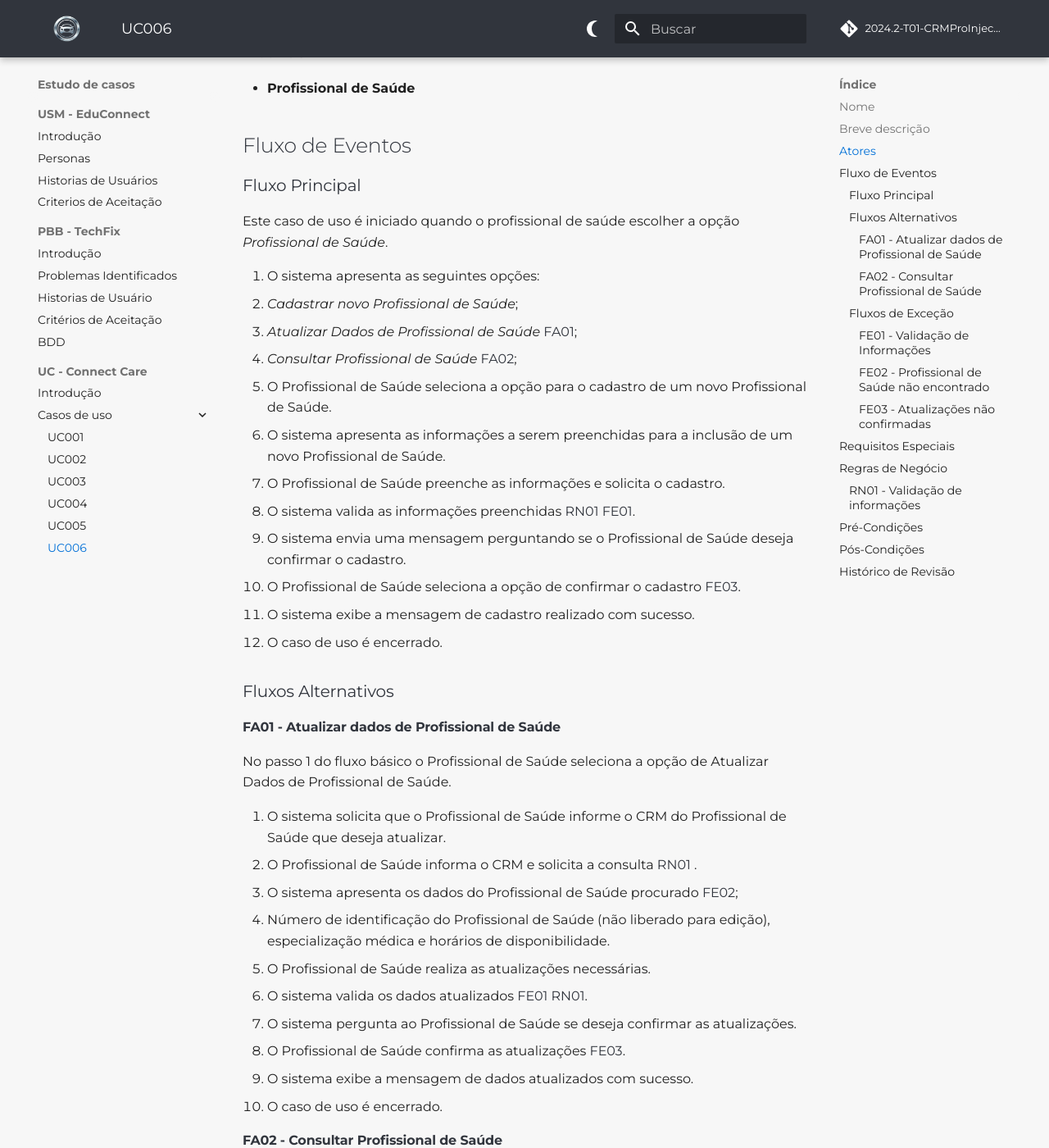
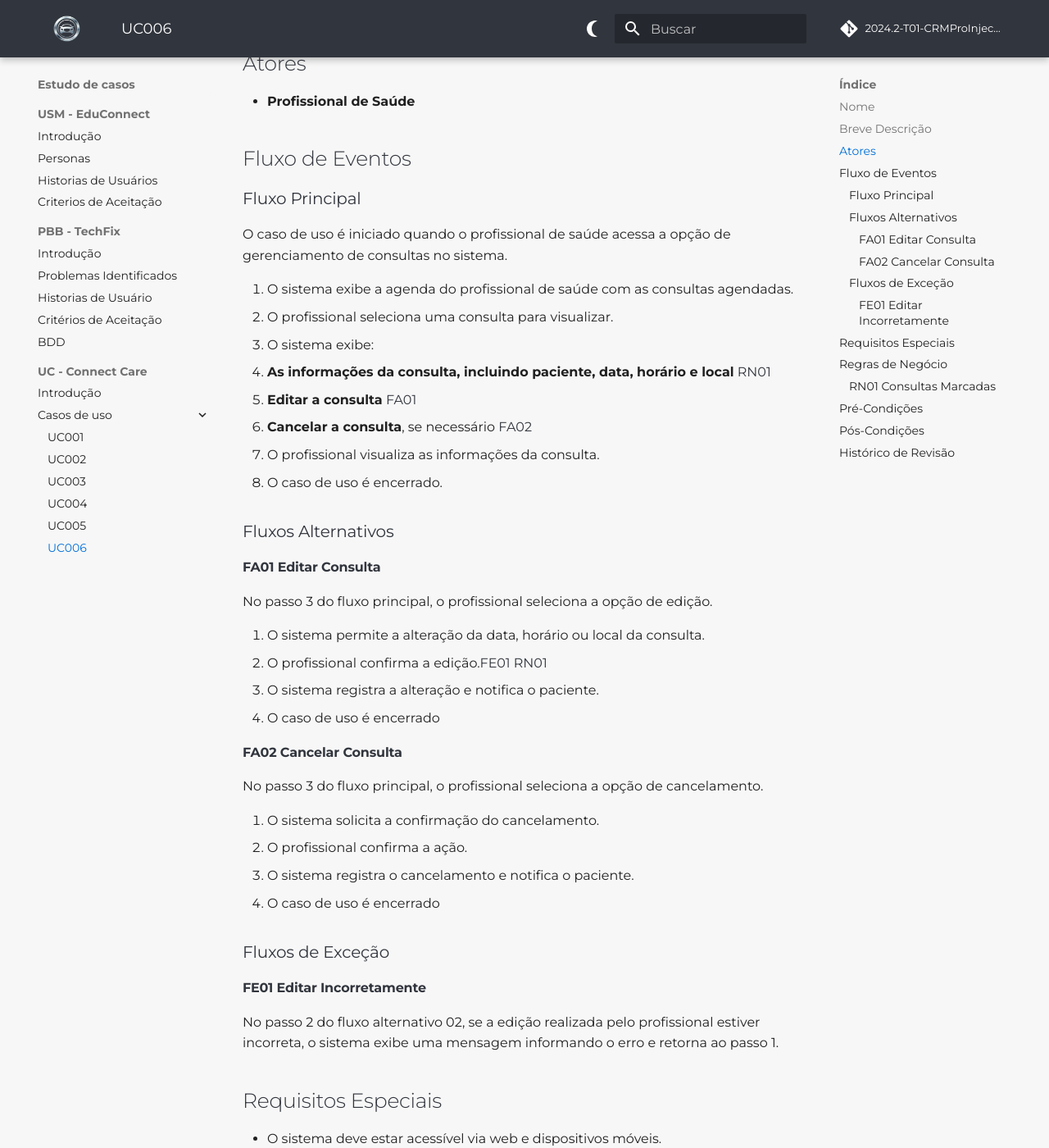
Before and after one commit to mdsreq-fga-unb/2024.2-T01-CRMProInjecao, an MkDocs documentation site: the page built from docs/estudo-de-caso-uc/caso-de-uso-06.md, in a window 1280 px wide and 1400 px high, scrolled down 516 px. Shown: the whole window at 82% size. Built offline with MkDocs 1.6.1 and Material for MkDocs 9.7.7, drawn with Linux system fonts in a browser that asks for light colours; comment, search, counter and statistics services are not loaded; the version menu is left out; some of the changed text lies outside the part shown.

Commit message:
Atualizando o caso de uso 06

```diff
--- a/docs/estudo-de-caso-uc/caso-de-uso-06.md
+++ b/docs/estudo-de-caso-uc/caso-de-uso-06.md
@@ -1,11 +1,10 @@
-
-# Caso de Uso 02: Gerar Atendimentos
+# Caso de Uso 06: Gerenciar Consultas Marcadas
 
 ## Nome
-Gerar Atendimentos de Saúde
+Gerenciar Consultas Marcadas
 
-## Breve descrição
-Este caso de uso permite ao profissional de saúde criar um perfil profissional para que sejam registradas suas especializações e horários de disponibilidade. Para isso, é possível que seja realizado o cadastro, consulta e alteração dos dados do profissional de saúde.
+## Breve Descrição
+Este caso de uso permite que o profissional de saúde visualize, edite e cancele consultas agendadas, garantindo um gerenciamento eficiente da agenda de atendimentos.
 
 ## Atores
 - **Profissional de Saúde**
@@ -13,96 +12,76 @@ Este caso de uso permite ao profissional de saúde criar um perfil profissional
 ## Fluxo de Eventos
 
 ### Fluxo Principal
-Este caso de uso é iniciado quando o profissional de saúde escolher a opção *Profissional de Saúde*.
+O caso de uso é iniciado quando o profissional de saúde acessa a opção de gerenciamento de consultas no sistema.
 
-1. O sistema apresenta as seguintes opções:
-- *Cadastrar novo Profissional de Saúde*;
-- *Atualizar Dados de Profissional de Saúde* [FA01](#fa01-atualizar-dados-de-profissional-de-saude);
-- *Consultar Profissional de Saúde* [FA02](#fa02-consultar-profissional-de-saude);
-
-2. O Profissional de Saúde seleciona a opção para o cadastro de um novo Profissional de Saúde.
-3. O sistema apresenta as informações a serem preenchidas para a inclusão de um novo Profissional de Saúde.
-4. O Profissional de Saúde preenche as informações e solicita o cadastro.
-5. O sistema valida as informações preenchidas [RN01](#rn01-validacao-de-informacoes) [FE01](#fe01-validacao-de-informacoes).
-6. O sistema envia uma mensagem perguntando se o Profissional de Saúde deseja confirmar o cadastro.
-7. O Profissional de Saúde seleciona a opção de confirmar o cadastro [FE03](#fe03-atualizacoes-nao-confirmadas).
-8. O sistema exibe a mensagem de cadastro realizado com sucesso.
-9. O caso de uso é encerrado.
+1. O sistema exibe a agenda do profissional de saúde com as consultas agendadas.
+2. O profissional seleciona uma consulta para visualizar.
+3. O sistema exibe:
+   - **As informações da consulta, incluindo paciente, data, horário e local** [RN01](#rn01-consultas-marcadas)
+   - **Editar a consulta** [FA01](#fa01-editar-consulta)
+   - **Cancelar a consulta**, se necessário [FA02](#fa02-cancelar-consulta)
+4. O profissional visualiza as informações da consulta.
+5. O caso de uso é encerrado.
 
 ### Fluxos Alternativos
 
-#### FA01 - Atualizar dados de Profissional de Saúde
+#### FA01 Editar Consulta
 
-No passo 1 do fluxo básico o Profissional de Saúde seleciona a opção de Atualizar Dados de Profissional de Saúde.
+No passo 3 do fluxo principal, o profissional seleciona a opção de edição.
 
-1. O sistema solicita que o Profissional de Saúde informe o CRM do Profissional de Saúde que deseja atualizar.
-2. O Profissional de Saúde informa o CRM e solicita a consulta [RN01](#rn01-validacao-de-informacoes) .
-3. O sistema apresenta os dados do Profissional de Saúde procurado [FE02](#fe02-profissional-de-saude-nao-encontrado);
-- Número de identificação do Profissional de Saúde (não liberado para edição), especialização médica e horários de disponibilidade.
-4. O Profissional de Saúde realiza as atualizações necessárias.
-5. O sistema valida os dados atualizados [FE01](#fe01-validacao-de-informacoes) [RN01](#rn01-validacao-de-informacoes).
-6. O sistema pergunta ao Profissional de Saúde se deseja confirmar as atualizações.
-7. O Profissional de Saúde confirma as atualizações [FE03](#fe03-atualizacoes-nao-confirmadas).
-8. O sistema exibe a mensagem de dados atualizados com sucesso.
-9. O caso de uso é encerrado.
+1. O sistema permite a alteração da data, horário ou local da consulta.
+2. O profissional confirma a edição.[FE01](#fe01-editar-incorretamente) [RN01](#rn01-consultas-marcadas)
+3. O sistema registra a alteração e notifica o paciente.
+4. O caso de uso é encerrado
 
-#### FA02 - Consultar Profissional de Saúde
+#### FA02 Cancelar Consulta
 
-No passo 1 do fluxo básico o Profissional de Saúde seleciona a opção de Consultar Profissional de Saúde.
+ No passo 3 do fluxo principal, o profissional seleciona a opção de cancelamento.
 
-1. O sistema solicita que o Profissional de Saúde informe o Número de identificação do Profissional de Saúde que deseja atualizar.
-2. O Profissional de Saúde informa o CRM e solicita a consulta [RN01](#rn01-validacao-de-informacoes) [FE01](#fe01-validacao-de-informacoes).
-3. O sistema apresenta os dados do Profissional de Saúde procurado [FE02](#fe02-profissional-de-saude-nao-encontrado);
-- Número de identificação do Profissional de Saúde (não liberado para edição), especialização médica e horários de disponibilidade.
-4. O sistema apresenta a opção de voltar.
-5. O Profissional de Saúde seleciona a opção de voltar.
-6. O caso de uso é encerrado.
+2. O sistema solicita a confirmação do cancelamento.
+3. O profissional confirma a ação.
+4. O sistema registra o cancelamento e notifica o paciente.
+5. O caso de uso é encerrado
 
 ### Fluxos de Exceção
 
-#### FE01 - Validação de Informações
+#### FE01 Editar Incorretamente
 
-Nos passos 5 do Fluxo Principal, 5 do FA01 ou 2 do FA02 o sistema verifica que uma ou mais informações não foram validadas (formato e/ou obrigatoriedade) e exibe uma mensagem informando ao Profissional de Saúde. O sistema retorna ao passo 4 do Fluxo Principal, 4 do FA01 ou 1 do FA02, conforme o local de onde foi chamado.
-
-#### FE02 - Profissional de Saúde não encontrado
-
-Nos passos 3 do FA01 ou 3 do FA02 o sistema não encontra o Profissional de Saúde informado e apresenta a mensagem. O sistema  retorna ao passo 2 do FA01 ou 2 do FA02, conforme o local de onde foi chamado.
-
-#### FE03 - Atualizações não confirmadas
-
-Nos passos 7 do Fluxo Principal ou 7 do FA01 o advogado não confirma as atualizações. O sistema retorna ao passo 6 do Fluxo Principal ou 6 do FA01 conforme o local de onde foi chamado.
+No passo 2 do fluxo alternativo 02, se a edição realizada pelo profissional estiver incorreta, o sistema exibe uma mensagem informando o erro e retorna ao passo 1.
 
 ## Requisitos Especiais
 
-- O sistema deve estar acessível em dispositivos móveis com Android e iOS.
-- O tempo máximo de resposta do sistema para validação deve ser inferior a 2 segundos.
-- Os campos obrigatórios devem ser destacados e informados ao usuário caso estejam vazios.
+- O sistema deve estar acessível via web e dispositivos móveis.
+- O tempo de resposta para operações deve ser inferior a 2 segundos.
+- O sistema deve garantir a segurança e confidencialidade dos dados dos pacientes.
 
 ## Regras de Negócio
 
-### RN01 - Validação de informações
-As seguintes validações devem ser realizadas:
-
+### RN01 Consultas Marcadas
 | Nome                        |         Formato         | Obrigatoriedade | Valores |
 |-----------------------------|:----------------------:|:--------------:|:--------|
-| Número de identificação     |      9999999999       |       Sim      | -       |
-| Especialização médica       | Texto até 500 caracteres |       Sim      | -       |
-| Horários de disponibilidade | Texto até 500 caracteres |       Sim      | -       |
+| Data     				      |      99/99/9999        |       Sim      | -       |
+| Horário			          | 99:99			       |       Sim      | -       |
+| Local				          | Texto até 500 caracteres |       Sim      | -       |
+| Nome Paciente				  | Texto até 500 caracteres |       Sim      | -       |
+| CPF paciente			      | 999.999.999-99 	       |       Sim      | -       |
+
 
 
 
 ## Pré-Condições
 
-- O profissional de saúde deve ter acesso ao sistema Connect Care via web ou aplicativo móvel.
-- O profissional de saúde deve fornecer informações válidas para completar o registro.
+- O profissional de saúde deve estar autenticado no sistema.
+- O sistema deve possuir uma agenda com consultas cadastradas.
 
 ## Pós-Condições
 
-- Após o registro bem-sucedido, o profissional de saúde pode acessar sua conta e utilizar os serviços do sistema.
-- O sistema armazena os dados do profissional de saúde para futuras autenticações.
+- O sistema reflete as alterações realizadas na agenda.
+- Os pacientes são notificados sobre qualquer modificação.
 
 ## Histórico de Revisão
 
 | Versão | Descrição | Autor | Data |
 | ------ | ------------------------------------------------------------------- | ------------ |---------- |
 | 1.0 | Criação da Especificação | [Arthur Heleno](http://github.com/arthur-heleno) | 10/02/2025 |
+| 2.0 | Alteração na Especificação | [Paulo Filho](http://github.com/paulofilho2) | 11/02/2025 |
```
